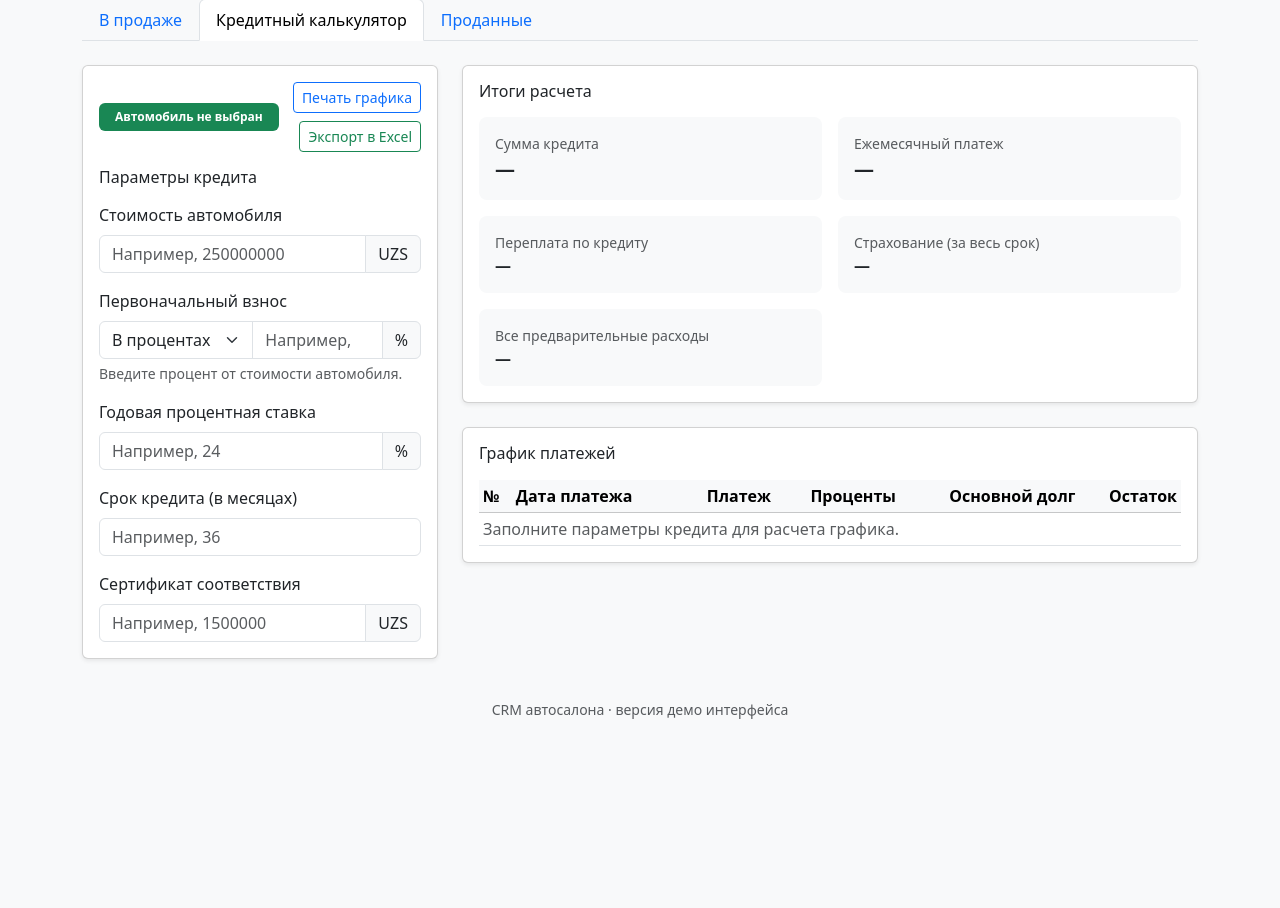
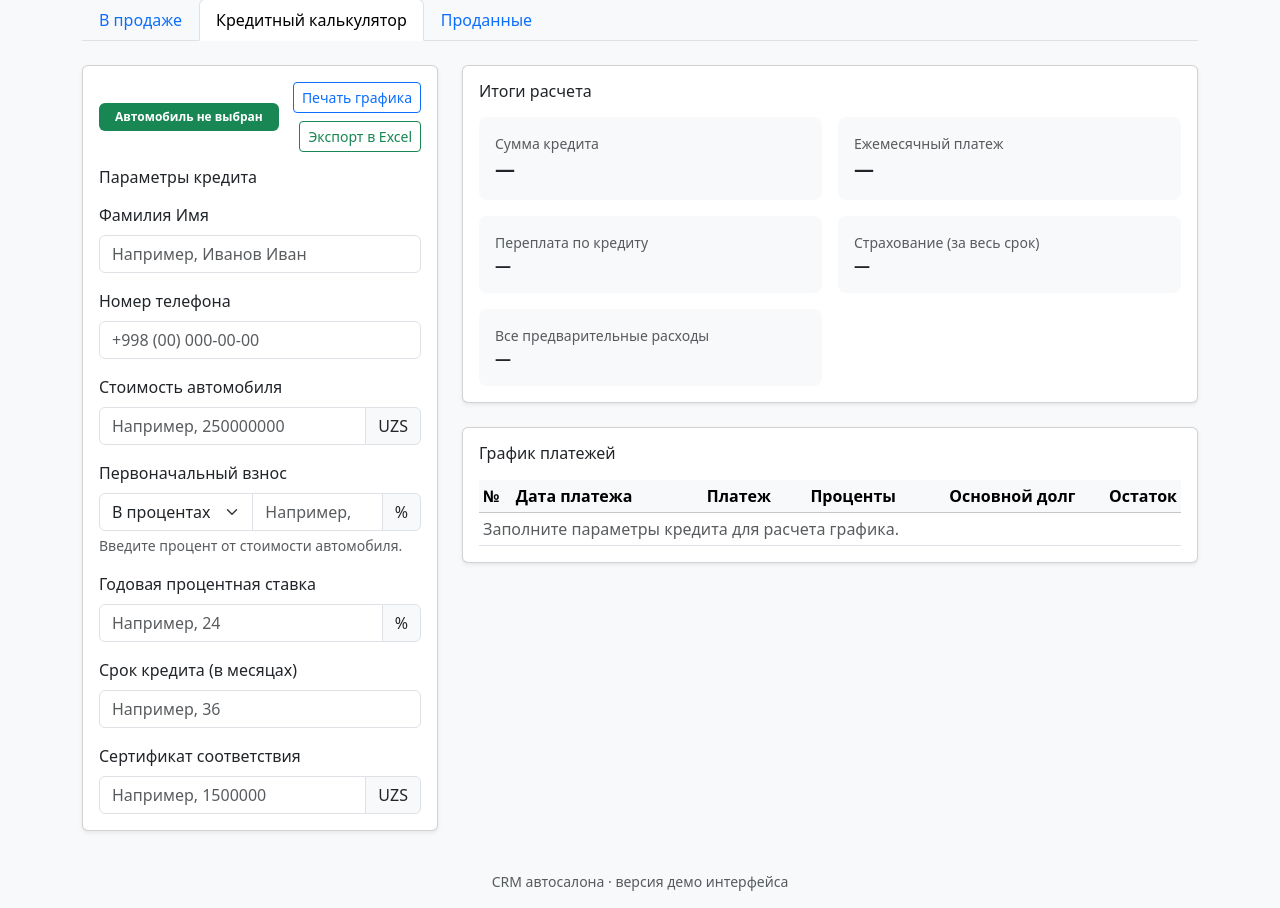
Before and after one commit to Shakhriyor10/major_motors, a Django app: page /autosalon/ in a window 1280 px wide, after a click on "Кредитный калькулятор". Shown: the part 352-1260 px from the top of the page. Before the commit the page ends 1071 px from the top, so only its background shows below. Run offline with Django 3.2, Linux system fonts and the light colour scheme; the visitor is signed in with stand-in values (Sample User, id 1); data comes from the database, SQL or seed files in the repository; data that the repository does not hold is empty; some libraries are stand-ins or nearby versions.

Commit message:
Add customer fields to credit printout

```diff
--- a/templates/crm/autosalon_showroom.html
+++ b/templates/crm/autosalon_showroom.html
@@ -798,6 +798,8 @@
             <div class="credit-print-title">Autocenter Samarkand</div>
           </div>
           <div class="credit-print-meta">
+            <div><span class="text-muted">Фамилия Имя:</span> <span id="credit-print-customer-name">—</span></div>
+            <div><span class="text-muted">Номер телефона:</span> <span id="credit-print-customer-phone">—</span></div>
             <div><span class="text-muted">Автомобиль:</span> <span id="credit-print-vehicle">—</span></div>
             <div><span class="text-muted">Дата печати:</span> <span id="credit-print-date">—</span></div>
           </div>
@@ -881,6 +883,14 @@
               </div>
               <h3 class="h6 mb-3">Параметры кредита</h3>
               <div class="vstack gap-3">
+                <div>
+                  <label class="form-label" for="credit-customer-name">Фамилия Имя</label>
+                  <input type="text" class="form-control" id="credit-customer-name" placeholder="Например, Иванов Иван">
+                </div>
+                <div>
+                  <label class="form-label" for="credit-customer-phone">Номер телефона</label>
+                  <input type="tel" class="form-control" id="credit-customer-phone" placeholder="+998 (00) 000-00-00">
+                </div>
                 <div>
                   <label class="form-label" for="credit-vehicle-price">Стоимость автомобиля</label>
                   <div class="input-group">
@@ -1781,6 +1791,8 @@
     const creditVehicleBadge = document.getElementById('credit-selected-vehicle');
     const creditVehiclePriceInput = document.getElementById('credit-vehicle-price');
     const creditCurrencyLabel = document.getElementById('credit-currency-label');
+    const creditCustomerNameInput = document.getElementById('credit-customer-name');
+    const creditCustomerPhoneInput = document.getElementById('credit-customer-phone');
     const creditDownPaymentType = document.getElementById('credit-down-payment-type');
     const creditDownPaymentValue = document.getElementById('credit-down-payment-value');
     const creditDownPaymentSuffix = document.getElementById('credit-down-payment-suffix');
@@ -1796,6 +1808,8 @@
     const creditSummaryPreliminary = document.getElementById('credit-summary-preliminary');
     const creditPrintVehicle = document.getElementById('credit-print-vehicle');
     const creditPrintDate = document.getElementById('credit-print-date');
+    const creditPrintCustomerName = document.getElementById('credit-print-customer-name');
+    const creditPrintCustomerPhone = document.getElementById('credit-print-customer-phone');
     const creditPrintVehiclePrice = document.getElementById('credit-print-vehicle-price');
     const creditPrintDownPayment = document.getElementById('credit-print-down-payment');
     const creditPrintAnnualRate = document.getElementById('credit-print-annual-rate');
@@ -1901,6 +1915,14 @@
       creditPrintSummaryOverpay.textContent = creditSummaryOverpay?.textContent?.trim() || '—';
       creditPrintSummaryInsuranceTotal.textContent = creditSummaryInsuranceTotal?.textContent?.trim() || '—';
       creditPrintSummaryPreliminary.textContent = creditSummaryPreliminary?.textContent?.trim() || '—';
+
+      if (creditPrintCustomerName) {
+        creditPrintCustomerName.textContent = creditCustomerNameInput?.value?.trim() || '—';
+      }
+
+      if (creditPrintCustomerPhone) {
+        creditPrintCustomerPhone.textContent = creditCustomerPhoneInput?.value?.trim() || '—';
+      }
 
       if (creditPrintVehicle) {
         creditPrintVehicle.textContent = creditVehicleBadge?.textContent?.trim() || 'Автомобиль не выбран';
```
